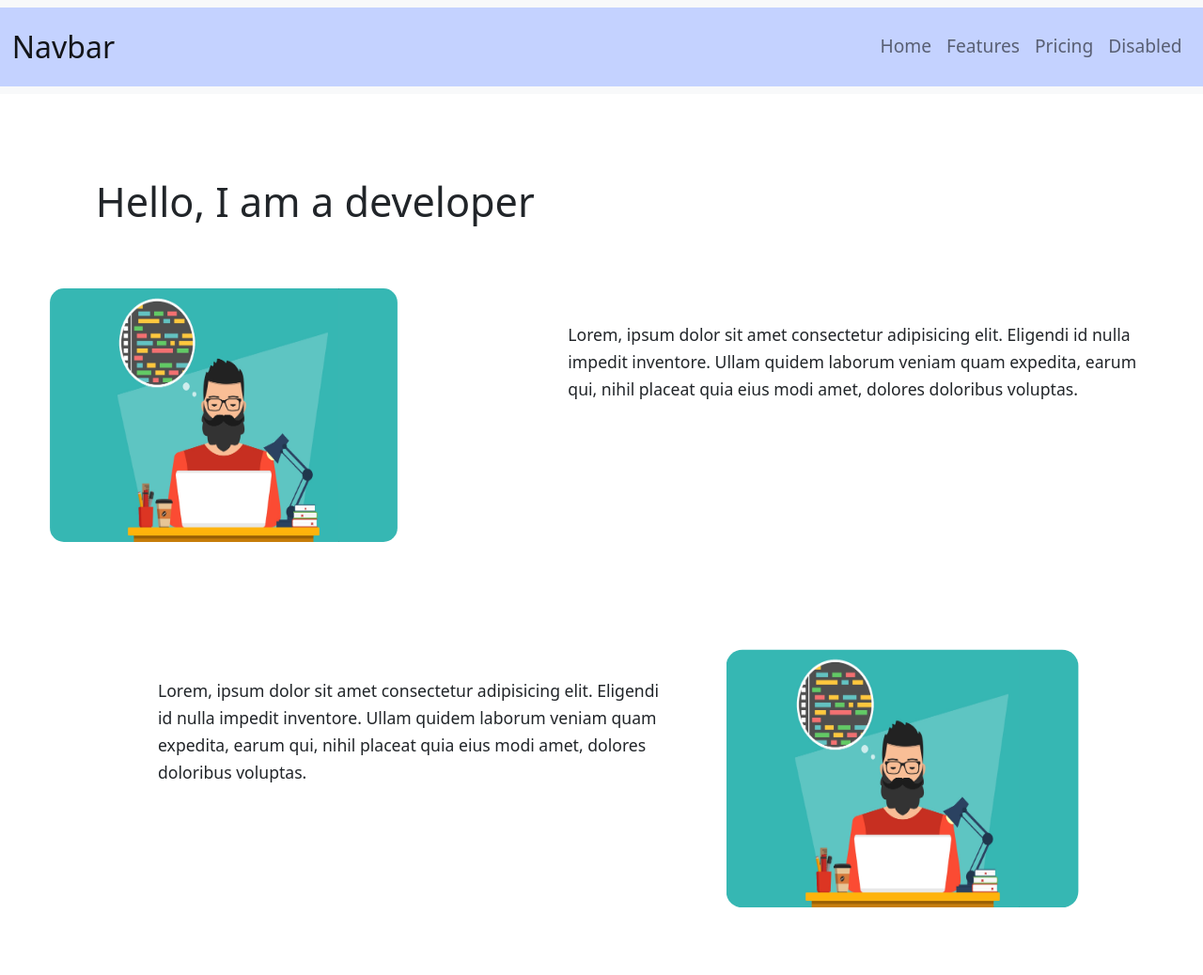
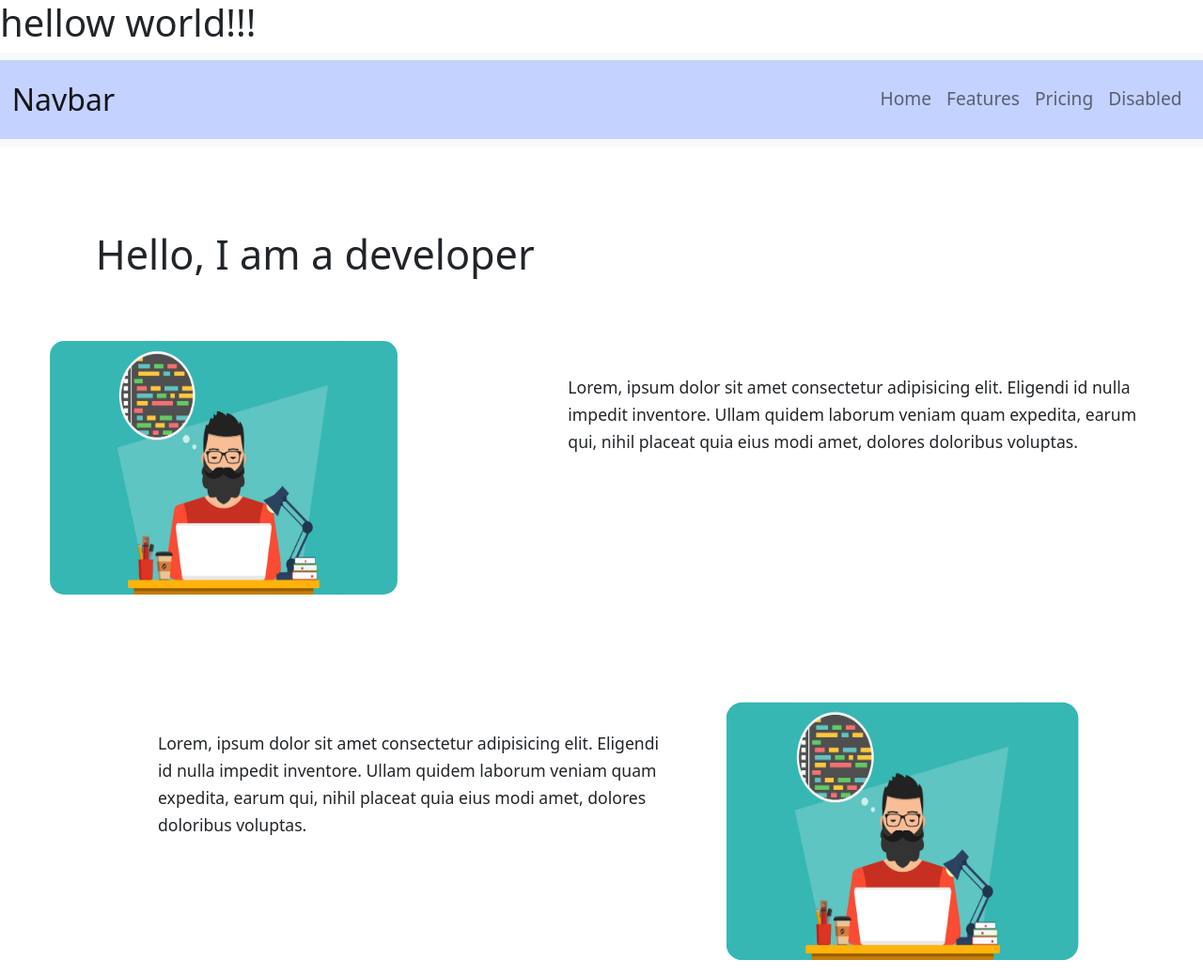
Before and after one commit to Manish-rai-dev/Portfolio_intern, a plain HTML site: page index.html in a window 1280 px wide. Shown: the top 1038 px of the page at 94% size. Drawn offline with nearby package versions, Linux system fonts and the light colour scheme.

Commit message:
second commit change in index.html

```diff
--- a/index.html
+++ b/index.html
@@ -14,6 +14,8 @@
     <title>A Single Page</title>
   </head>
   <body>
+
+<h1>hellow world!!!</h1>
 
 <section class="NavBar">
     <nav class="navbar navbar-expand-lg navbar-light bg-light">
```
